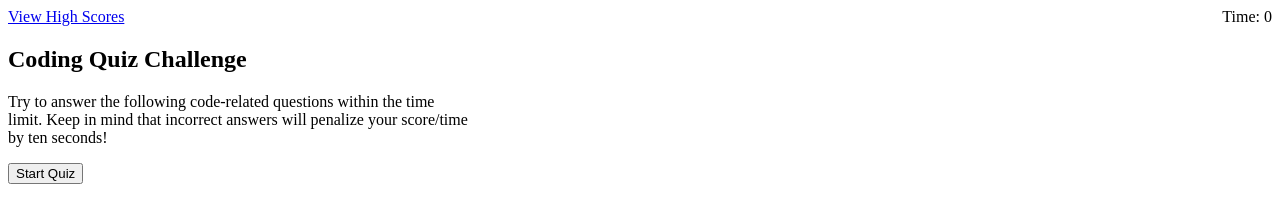
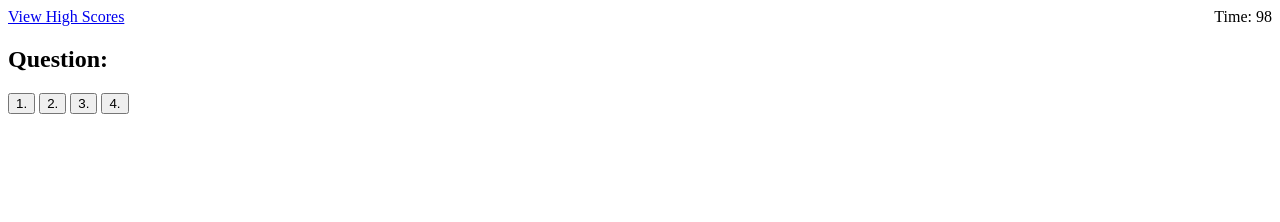
Before and after one commit to srvidales/quizzer, a website: page index.html in a window 1280 px wide. Both pictures are taken after a click on the button "Start Quiz". Drawn offline with Linux system fonts and the light colour scheme.

Commit message:
Adds showQuizStep code and supporting functions

```diff
--- a/assets/js/script.js
+++ b/assets/js/script.js
@@ -6,6 +6,8 @@ var headerTimeLeftEl = document.getElementById('time-left-span');
 // Intro Step
 var introStepEl = document.getElementById('intro-section');
 var introStartQuizEl = document.getElementById('start-quiz-button');
+
+introStartQuizEl.addEventListener('click', introStartQuizClicked);
 
 // Quiz Step
 var quizStepEl = document.getElementById('quiz-section');
@@ -28,6 +30,8 @@ var highScoresClearEl = document.getElementById('clear-high-scores-button');
 
 // Data
 var currentStepIndex = 0;
+var secondsLeft;
+var scoreInterval;
 
 // Entry point
 processStep();
@@ -54,6 +58,15 @@ function processStep() {
   }
 }
 
+// Header Section
+
+/**
+ * Handles updating the score shown to the user.
+ */
+function updateScore() {
+  headerTimeLeftEl.textContent = secondsLeft;
+}
+
 // Intro Step
 
 /**
@@ -63,13 +76,39 @@ function showIntroStep() {
 
 }
 
+/**
+ * Handles Start Quiz button click in Introduction Step.
+ */
+function introStartQuizClicked() {
+  processStep(++currentStepIndex);
+}
+
 // Quiz Step
 
 /**
  * Handles initialization and visibility of Quiz step.
  */
 function showQuizStep() {
+  secondsLeft = 100;
+  introStepEl.classList.add('display-none');
+  quizStepEl.classList.remove('display-none');
+  quizStepEl.classList.add('quiz-step');
+  startScoreInterval();
+}
 
+/**
+ * Creates timer that handles decreasing secondsLeft every second.
+ */
+function startScoreInterval() {
+  scoreInterval = setInterval(function() {
+    secondsLeft--;
+    updateScore();
+
+    if (secondsLeft === 0) {
+      clearInterval(scoreInterval);
+      showSummaryStep();
+    }
+  }, 1000);
 }
 
 /**
--- a/index.html
+++ b/index.html
@@ -18,7 +18,7 @@
 <div>
 
     <!-- Intro Step -->
-    <section>
+    <section id="intro-section">
         <h1>Coding Quiz Challenge</h1>
         <p>Try to answer the following code-related questions within the time<br>
             limit. Keep in mind that incorrect answers will penalize your score/time<br>
```
